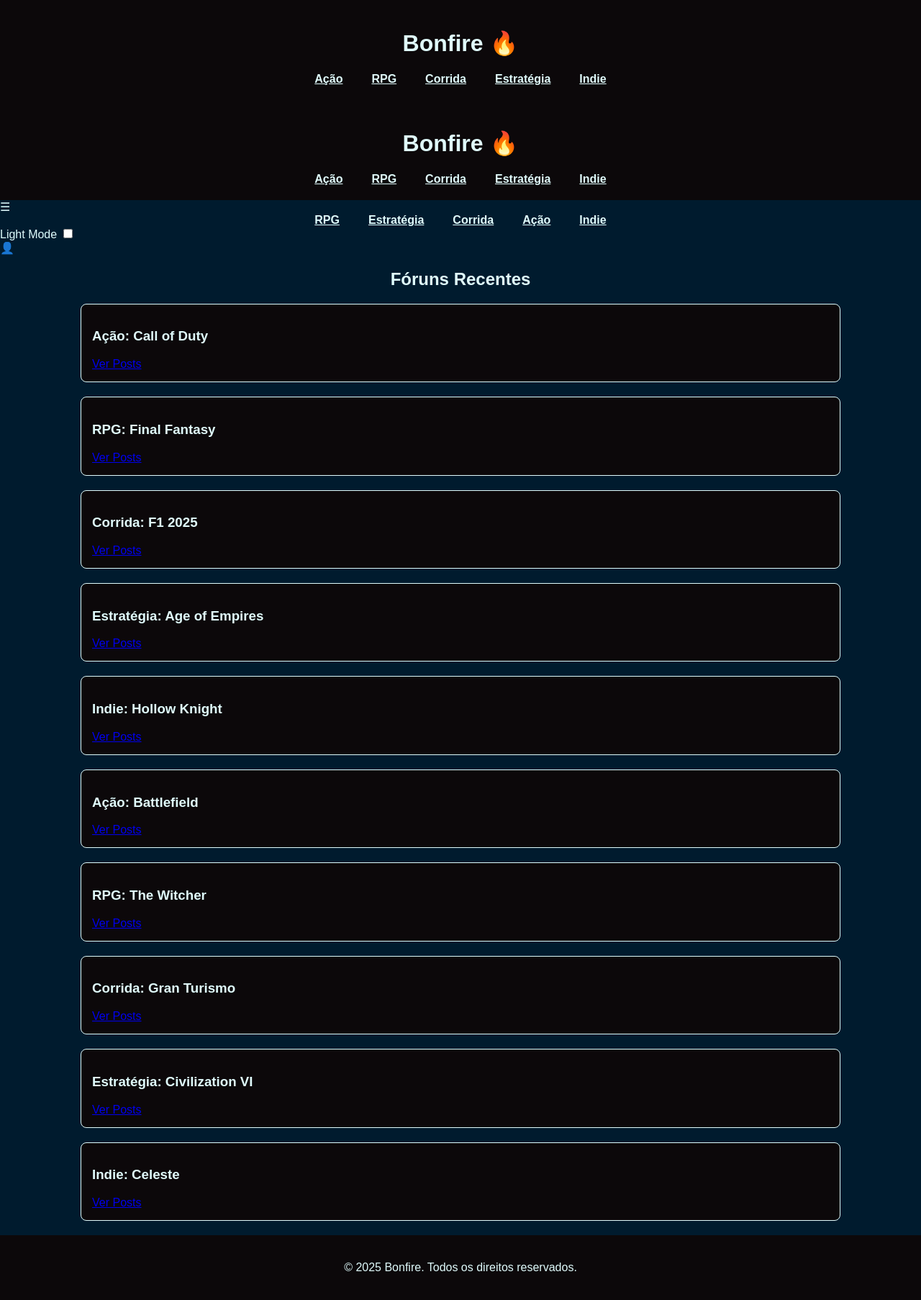
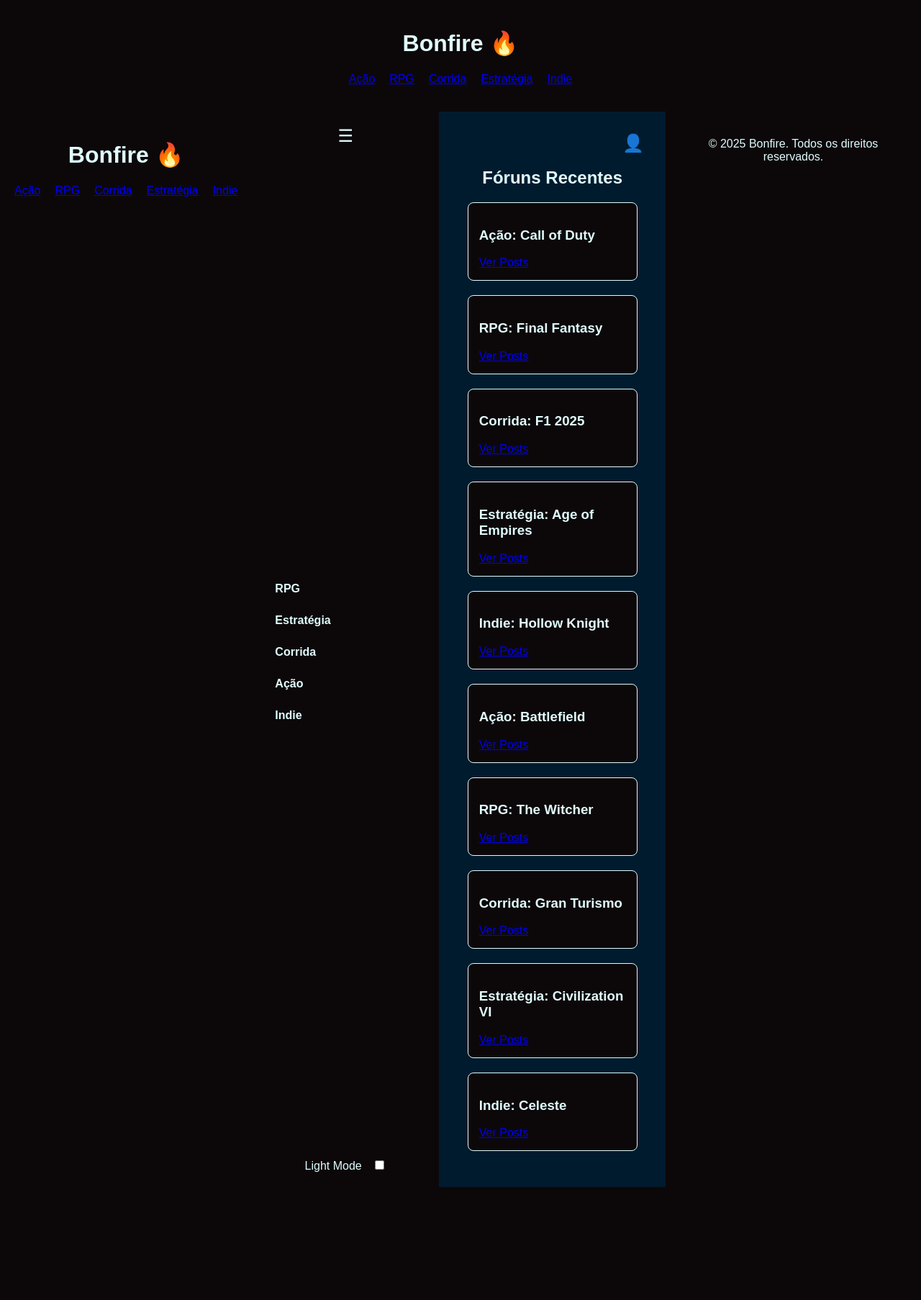
Before and after one commit to Brondani-7/TCC, a PHP site: page / in a window 1280 px wide. Shown: the whole page at 72% size. After the commit the page ends 1649 px from the top, so only its background shows below. Run offline with PHP 8.4, Linux system fonts and the light colour scheme; data comes from the database, SQL or seed files in the repository.

Commit message:
Update style.css

```diff
--- a/bonfire 2/assets/style.css
+++ b/bonfire 2/assets/style.css
@@ -2,18 +2,25 @@
   --oxford-blue: #001B2E;
   --light-cyan: #E0FBFC;
   --black: #0C080A;
+
+  --bg-color: var(--oxford-blue);
+  --text-color: var(--light-cyan);
+  --card-bg: var(--black);
+  --card-border: var(--light-cyan);
 }
 
 html, body {
   height: 100%;
   margin: 0;
   font-family: Arial, sans-serif;
-  background-color: var(--oxford-blue);
-  color: var(--light-cyan);
+  background-color: var(--bg-color);
+  color: var(--text-color);
+  transition: background-color 0.3s, color 0.3s;
 }
 
-h2{
+h2 {
   text-align: center;
+  margin-top: 20px;
 }
 
 .page-container {
@@ -22,6 +29,7 @@
   min-height: 100vh;
 }
 
+/* Header e Footer fixos */
 header, footer {
   background-color: var(--black);
   color: var(--light-cyan);
@@ -29,33 +37,111 @@
   text-align: center;
 }
 
-nav ul {
+/* Layout principal com sidebar */
+.layout {
   display: flex;
+  flex: 1;
+}
+
+/* Sidebar lateral */
+.sidebar {
+  width: 220px;
+  background-color: var(--black);
+  padding: 20px;
+  display: flex;
+  flex-direction: column;
+  justify-content: space-between;
+}
+
+.sidebar .menu-icon {
+  font-size: 24px;
+  margin-bottom: 20px;
+  text-align: center;
+}
+
+.sidebar nav ul {
   list-style: none;
-  justify-content: center;
-  gap: 20px;
   padding: 0;
   margin: 0;
 }
 
-nav ul li a {
+.sidebar nav ul li {
+  margin: 10px 0;
+}
+
+.sidebar nav ul li a {
   color: var(--light-cyan);
   font-weight: bold;
-  padding: 10px;
+  text-decoration: none;
+  padding: 8px 12px;
+  display: block;
   border-radius: 5px;
   transition: background 0.3s;
 }
 
-nav ul li a:hover {
+.sidebar nav ul li a:hover {
   background-color: var(--light-cyan);
   color: var(--oxford-blue);
 }
 
+/* Modo claro toggle */
+.mode-toggle {
+  margin-top: 20px;
+  text-align: center;
+  color: var(--light-cyan);
+}
+
+.mode-toggle label {
+  margin-right: 10px;
+}
+
+/* Área de conteúdo */
+.content {
+  flex: 1;
+  padding: 30px;
+}
+
+.profile-icon {
+  text-align: right;
+  font-size: 24px;
+  margin-bottom: 10px;
+}
+
+/* Cartões de fórum */
 .forum-card {
-  background-color: var(--black);
-  border: 1px solid var(--light-cyan);
+  background-color: var(--card-bg);
+  border: 1px solid var(--card-border);
   margin: 20px auto;
   padding: 15px;
   border-radius: 8px;
   width: 80%;
+  transition: transform 0.2s;
 }
+
+.forum-card:hover {
+  transform: scale(1.02);
+}
+
+/* Botões */
+button {
+  background-color: var(--light-cyan);
+  color: var(--oxford-blue);
+  border: none;
+  padding: 10px 15px;
+  border-radius: 5px;
+  font-weight: bold;
+  cursor: pointer;
+  transition: background 0.3s;
+}
+
+button:hover {
+  background-color: #c0e6ea;
+}
+
+/* Modo claro dinâmico */
+.light-mode {
+  --bg-color: #E0FBFC;
+  --text-color: #001B2E;
+  --card-bg: #ffffff;
+  --card-border: #001B2E;
+}
```
